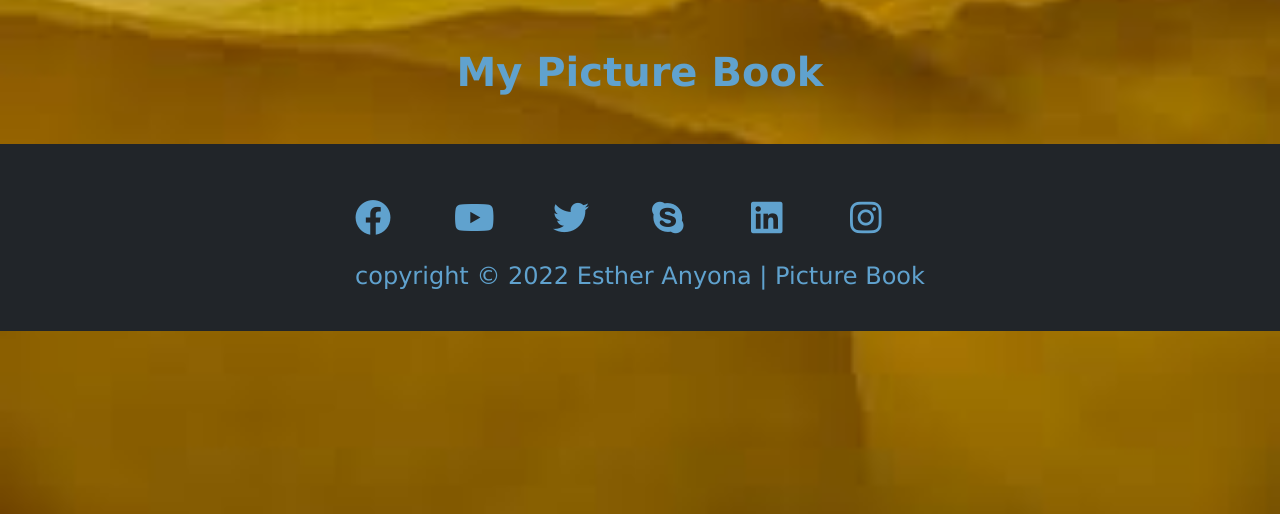
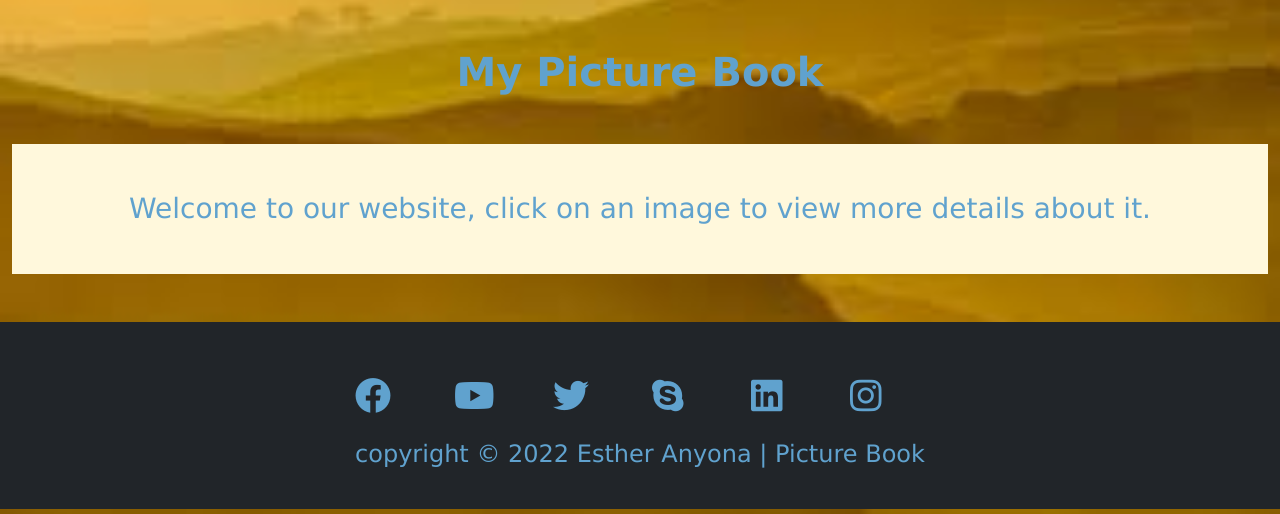
Before and after one commit to Esther-Anyona/picture-book, a Django app: page / in a window 1280 px wide. Shown: the part 72-586 px from the top of the page. Run offline with Django 4.2, Linux system fonts and the light colour scheme; data that the repository does not hold is empty; some libraries are stand-ins or nearby versions.

Commit message:
Add text on homepage to guide users

```diff
--- a/pictures/templates/home.html
+++ b/pictures/templates/home.html
@@ -2,8 +2,8 @@
 {% block content%}
 <div class="container-fluid">
   <h1 style="color:rgb(96,162,206);" class="text-center pt-5 mb-5"><strong>My Picture Book</strong></h1>
+  <h3 style="color:rgb(96,162,206); background-color: cornsilk;" class="text-center p-5 mb-5">Welcome to our website, click on an image to view more details about it.</h3>
   <div class="row">
-
     {% for image in images %}
     <div class="col-sm-4 col-md-4 col-lg-3 d-flex justify-content-center mb-5">
     <a href="#" data-bs-target="#imagemodal{{ image.id }}" data-bs-toggle="modal" id="img">
```
